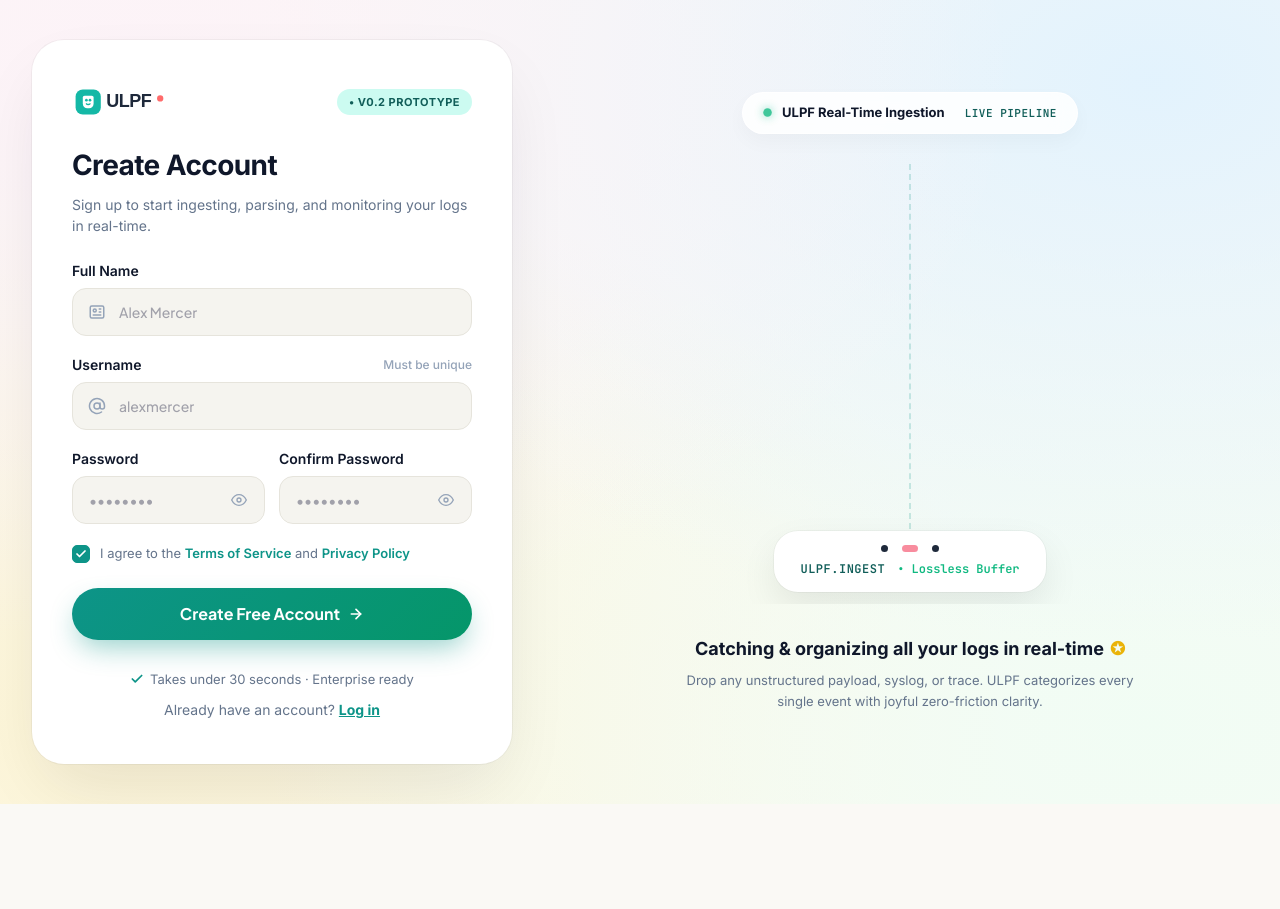
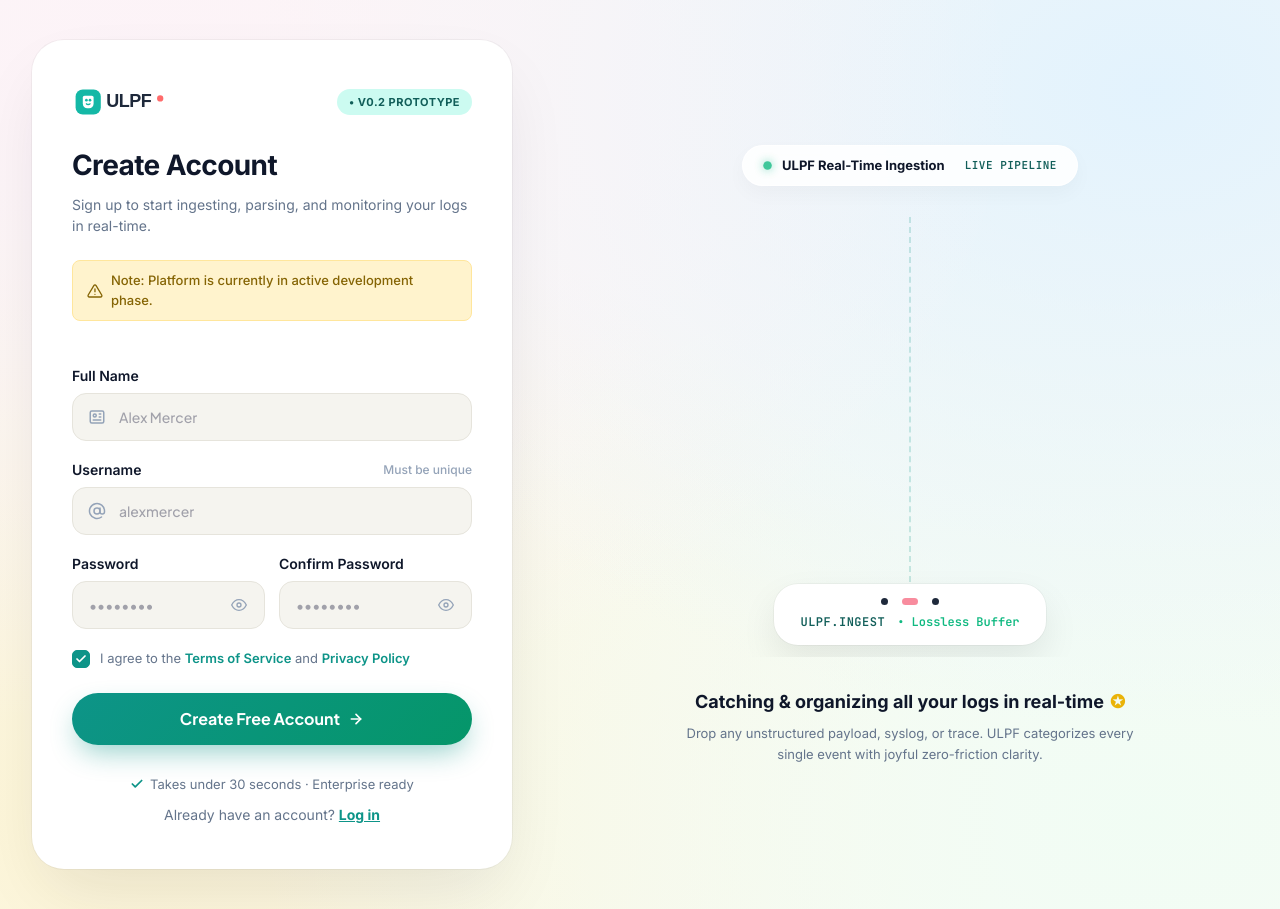
Before and after one commit to abhinav16kiran-lab/ULPF, a React (Vite) app in the folder frontend/: page /signup in a window 1280 px wide. Before the commit the page ends 804 px from the top, so only its background shows below. Built offline with nearby package versions, Linux system fonts and the light colour scheme; no server answers.

Commit message:
Add some default values to the frontend for admin login, and also mentioned in the frontend that the project is still in development phase

```diff
--- a/frontend/src/pages/LoginPage.jsx
+++ b/frontend/src/pages/LoginPage.jsx
@@ -8,8 +8,8 @@ function LoginPage() {
   const navigate = useNavigate();
 
   // Form & Role State
-  const [username, setUsername] = useState("");
-  const [password, setPassword] = useState("");
+  const [username, setUsername] = useState("admin");
+  const [password, setPassword] = useState("Admin@12345");
   const [role, setRole] = useState("ADMIN");
   const [rememberMe, setRememberMe] = useState(true);
 
@@ -100,6 +100,28 @@ function LoginPage() {
           <div className="auth-header-text">
             <h2>Welcome Back</h2>
             <p>Sign in to access your logs, pipelines, and telemetry in real-time.</p>
+          </div>
+
+          {/* Development Notice */}
+          <div style={{
+            background: "#fff3cd",
+            border: "1px solid #ffe69c",
+            color: "#856404",
+            padding: "10px 14px",
+            borderRadius: "8px",
+            fontSize: "13px",
+            fontWeight: 500,
+            marginBottom: "20px",
+            display: "flex",
+            alignItems: "center",
+            gap: "8px"
+          }}>
+            <svg width="16" height="16" viewBox="0 0 24 24" fill="none" stroke="currentColor" strokeWidth="2" strokeLinecap="round" strokeLinejoin="round">
+              <path d="M10.29 3.86L1.82 18a2 2 0 0 0 1.71 3h16.94a2 2 0 0 0 1.71-3L13.71 3.86a2 2 0 0 0-3.42 0z"/>
+              <line x1="12" y1="9" x2="12" y2="13"/>
+              <line x1="12" y1="17" x2="12.01" y2="17"/>
+            </svg>
+            Note: Platform is currently in active development phase.
           </div>
 
           {/* Error Notice if any */}
--- a/frontend/src/pages/SignupPage.jsx
+++ b/frontend/src/pages/SignupPage.jsx
@@ -110,6 +110,28 @@ function SignupPage() {
           <div className="auth-header-text">
             <h2>Create Account</h2>
             <p>Sign up to start ingesting, parsing, and monitoring your logs in real-time.</p>
+          </div>
+
+          {/* Development Notice */}
+          <div style={{
+            background: "#fff3cd",
+            border: "1px solid #ffe69c",
+            color: "#856404",
+            padding: "10px 14px",
+            borderRadius: "8px",
+            fontSize: "13px",
+            fontWeight: 500,
+            marginBottom: "20px",
+            display: "flex",
+            alignItems: "center",
+            gap: "8px"
+          }}>
+            <svg width="16" height="16" viewBox="0 0 24 24" fill="none" stroke="currentColor" strokeWidth="2" strokeLinecap="round" strokeLinejoin="round">
+              <path d="M10.29 3.86L1.82 18a2 2 0 0 0 1.71 3h16.94a2 2 0 0 0 1.71-3L13.71 3.86a2 2 0 0 0-3.42 0z"/>
+              <line x1="12" y1="9" x2="12" y2="13"/>
+              <line x1="12" y1="17" x2="12.01" y2="17"/>
+            </svg>
+            Note: Platform is currently in active development phase.
           </div>
 
           {/* Error Notice if any */}
```
